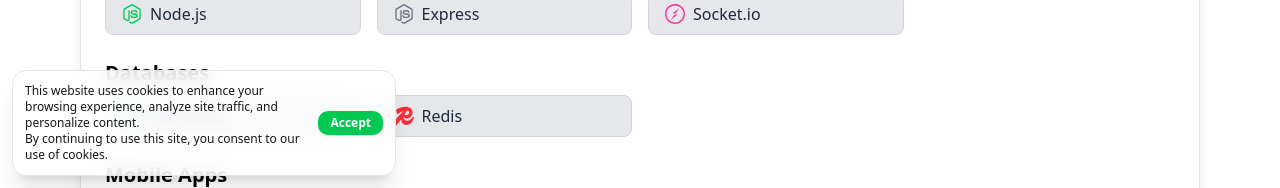
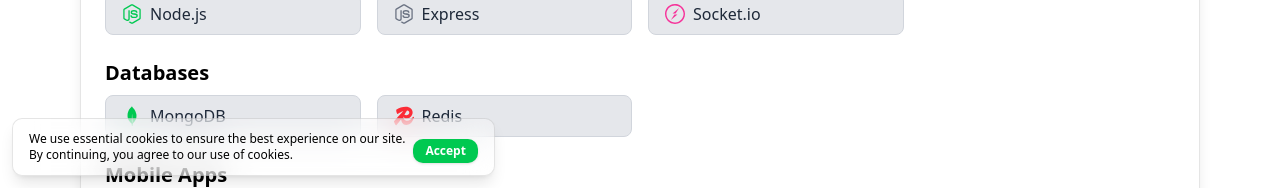
Before and after one commit to ChristosApatsidis/christos-apatsidis-portfolio, a Next.js app: page / in a window 1280 px wide. Shown: the part 612-800 px from the top of the page. Built offline with nearby package versions, Linux system fonts and the light colour scheme; no server answers.

Commit message:
Refactor CookieBanner component to use framer-motion for animations and improve styling

```diff
--- a/components/cookie-banner.tsx
+++ b/components/cookie-banner.tsx
@@ -2,14 +2,13 @@
 
 import { useState, useEffect } from "react";
 import { useTheme } from "next-themes";
+import { motion, AnimatePresence } from "framer-motion";
 
 /**
  * Cookie Banner Component
- * Displays a cookie consent banner at the bottom of the screen.
+ * Styled to match the navbar: border, rounded, blurred, semi-transparent.
  */
 export function CookieBanner() {
-  const { resolvedTheme } = useTheme();
-
   const [visible, setVisible] = useState(false);
 
   useEffect(() => {
@@ -23,18 +22,46 @@
     setVisible(false);
   };
 
-  if (!visible) return null;
-
   return (
+    <AnimatePresence>
+      {visible && (
         <div className="fixed bottom-3 left-0 right-0 z-50 pointer-events-none">
           <div className="pointer-events-auto w-full flex justify-start md:justify-normal">
-        <div
-          className="relative bg-white dark:bg-black text-neutral-900 dark:text-white rounded-xl shadow-xl p-3 flex items-center gap-3 border border-neutral-200 dark:border-neutral-700 min-w-[220px] w-full md:max-w-sm md:w-auto mx-4 md:ml-3 transition-colors duration-300 overflow-hidden"
-          style={{ backgroundColor: resolvedTheme === 'dark' ? 'rgba(0, 0, 0, 0.8)' : 'rgba(255, 255, 255, 0.8)', backdropFilter: 'blur(10px)' }}
+            <motion.div
+              initial={{ opacity: 0, y: 20, scale: 0.95 }}
+              animate={{ opacity: 1, y: 0, scale: 1 }}
+              exit={{ opacity: 0, y: 20, scale: 0.95 }}
+              transition={{ duration: 0.3, ease: "easeOut" }}
+              className="
+                relative
+                border
+                rounded-lg
+                border-black/[0.1]
+                dark:border-white/[0.2]
+                bg-white/30
+                dark:bg-black/30
+                backdrop-blur-lg
+                shadow-lg
+                flex
+                flex-col
+                md:flex-row
+                gap-2
+                px-4
+                py-3
+                min-w-[220px]
+                w-full
+                md:max-w-lg
+                md:w-auto
+                mx-4
+                md:ml-3
+                transition-colors
+                duration-300
+                overflow-hidden
+              "
             >
-          <span className="text-xs font-medium">
-            This website uses cookies to enhance your browsing experience, analyze site traffic, and personalize content. <br />
-            By continuing to use this site, you consent to our use of cookies.
+              <span className="text-xs font-medium text-black dark:text-white">
+                We use essential cookies to ensure the best experience on our site. <br />
+                By continuing, you agree to our use of cookies.
               </span>
               <button
                 onClick={acceptCookies}
@@ -51,12 +78,17 @@
                   dark:hover:bg-green-600
                   transition-colors
                   text-xs
-            cursor-pointer"
+                  cursor-pointer
+                  mt-2
+                  md:mt-0
+                  self-end"
               >
                 Accept
               </button>
+            </motion.div>
           </div>
         </div>
-    </div >
+      )}
+    </AnimatePresence>
   );
 }
```
Lines whose indentation alone changed are shown as unchanged.
